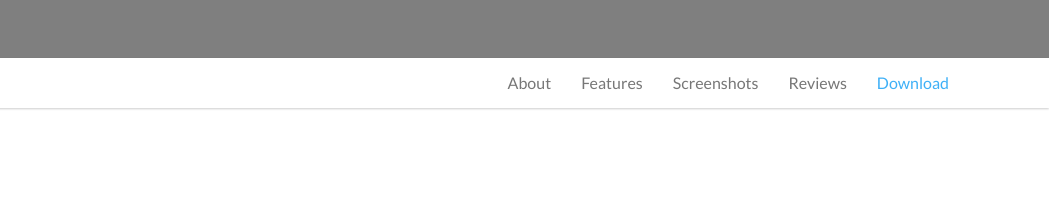
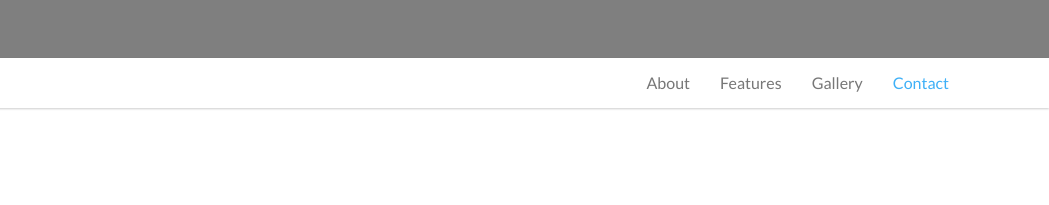
Before and after one commit to PadawanTony/noga-designs, a plain HTML site: page index.html in a window 1280 px wide. Shown: the part 414-619 px from the top of the page, 231-1280 px from the left. Drawn offline with Linux system fonts and the light colour scheme.

Commit message:
Change navbar titles

```diff
--- a/index.html
+++ b/index.html
@@ -98,9 +98,9 @@
                     <li><a href="#intro">About</a></li>
                     <li><a href="#feature">Features</a></li>
                     <!--<li><a href="#subscribe">Subscribe</a></li>-->
-                    <li><a href="#screenshot">Screenshots</a></li>
-                    <li><a href="#testi">Reviews</a></li>
-                    <li><a href="#download">Download</a></li>
+                    <li><a href="#screenshot">Gallery</a></li>
+                    <!--<li><a href="#testi">Reviews</a></li>-->
+                    <li><a href="#download">Contact</a></li>
                 </ul>
             </div>
         </div>
```
